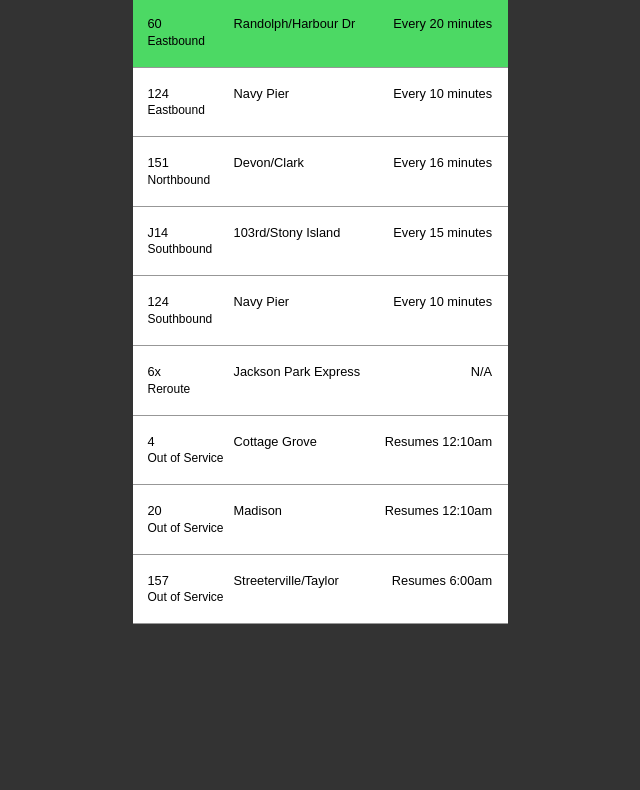
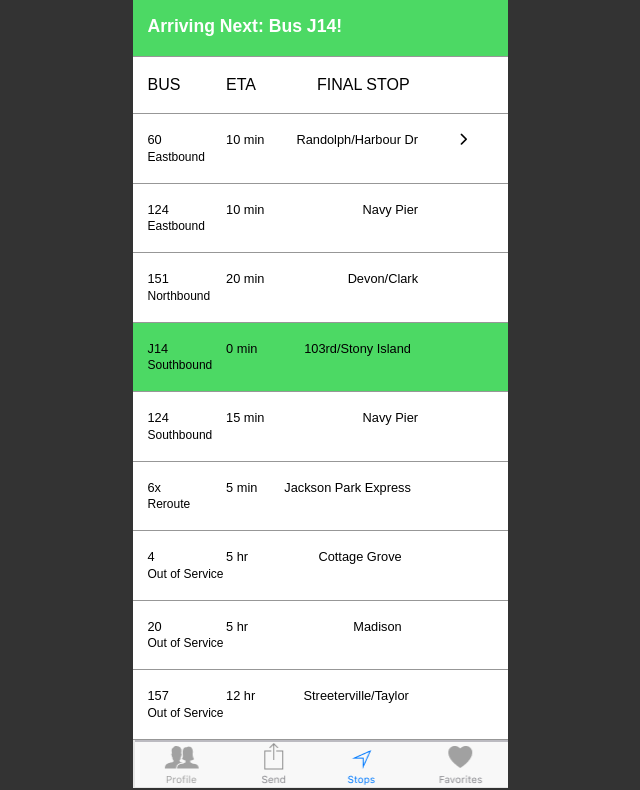
Before and after one commit to genp17/Frontend-Challenge, a plain HTML site: page index.html in a window 1280 px wide. Shown: the part 335-1125 px from the top of the page, without its empty margins (320-960 px from the left). Before the commit the page ends 959 px from the top, so only its background shows below. Drawn offline with Linux system fonts and the light colour scheme.

Commit message:
made adjustments to look similar to visual challenge

```diff
--- a/css/style.css
+++ b/css/style.css
@@ -17,7 +17,6 @@ nav {
   position: fixed;
   width: 375px;
   background-color: white;
-  border-bottom: 1px solid #979797;
 }
 
 .bus-list {
@@ -42,17 +41,25 @@ nav {
   text-align: left;
 }
 
-.stop {
-  width: 35%;
-  margin-right: 3%;
-  margin-left: 2%;
-  text-align: left;
+.time {
+  /* width: 20%; */
+  /* margin-right: 3%;
+  margin-left: 2%; */
+  text-align: right;
+
 }
 
-.time {
-  width: 30%;
+.stop {
+  width: 40%;
   text-align: right;
-  margin-right: 4%;
+  /* margin-right: 4%; */
+}
+
+.arrow {
+  width: 5%;
+  text-align: right;
+  vertical-align: middle;
+  padding-left: 10%;
 }
 
 .map {
@@ -64,8 +71,18 @@ nav {
   font-size: 1rem;
   font-weight: bold;
   text-align: center;
-  padding-top: 20px;
-  padding-bottom: 20px;
+  padding-top: 8%;
+  padding-bottom: 1%;
+  padding-right: 15%;
+}
+
+.backarrow {
+  float: left;
+  padding-top: 5%;
+  padding-bottom: 2%;
+  padding-left: 1%;
+  width: 17%;
+
 }
 
 .name {
@@ -78,3 +95,24 @@ nav {
 .green {
   background-color: #4cd964;
 }
+
+.bottomnav {
+  width:375px;
+}
+
+.heading {
+  font-weight: 500;
+  font-size: 1rem;
+  text-align: right;
+}
+
+.bus {
+  font-weight: 500;
+  font-size: 1rem;
+}
+.nextbus {
+  font-weight: 600;
+  font-size: 1.1rem;
+  color: white;
+  padding-left: 4%;
+}
--- a/index.html
+++ b/index.html
@@ -10,6 +10,8 @@
   <body>
     <section class="container">
       <nav>
+        <img src="images/status.png" alt="status bar">
+        <img class="backarrow" src="images/backarrow.png" alt="back arrow">
         <h1 class="title">Washington & State St.</h1>
       </nav>
       <section class="bus-list">
@@ -17,78 +19,101 @@
         <ul>
           <li class="routes green">
             <ul class="details">
+              <li class="nextbus">Arriving Next: Bus J14!</li>
+            </ul>
+          </li>
+          <li class="routes">
+            <ul class="details">
+              <li class="line bus">BUS</li>
+              <li class="time heading">ETA</li>
+              <li class="stop heading">FINAL STOP</li>
+            </ul>
+          </li>
+          <li class="routes">
+            <ul class="details">
               <li class="line">60</li>
+              <!-- <li class="time">Every 20 minutes</li> -->
+              <li class="time">10 min</li>
               <li class="stop">Randolph/Harbour Dr</li>
-              <li class="time">Every 20 minutes</li>
+              <li class="arrow"><i class="fa fa-chevron-right" aria-hidden="true"></i></li>
             </ul>
             <p class="name">Eastbound</p>
           </li>
           <li class="routes">
             <ul class="details">
               <li class="line">124</li>
+              <li class="time">10 min</li>
+              <!-- <li class="time">Every 10 minutes</li> -->
               <li class="stop">Navy Pier</li>
-              <li class="time">Every 10 minutes</li>
             </ul>
             <p class="name">Eastbound</p>
           </li>
           <li class="routes">
             <ul class="details">
               <li class="line">151</li>
+              <li class="time">20 min</li>
+              <!-- <li class="time">Every 16 minutes</li> -->
               <li class="stop">Devon/Clark</li>
-              <li class="time">Every 16 minutes</li>
             </ul>
             <p class="name">Northbound</p>
           </li>
-          <li class="routes">
+          <li class="routes green">
             <ul class="details">
               <li class="line">J14</li>
+              <li class="time">0 min</li>
+              <!-- <li class="time">Every 15 minutes</li> -->
               <li class="stop">103rd/Stony Island</li>
-              <li class="time">Every 15 minutes</li>
             </ul>
             <p class="name">Southbound</p>
           </li>
           <li class="routes">
             <ul class="details">
               <li class="line">124</li>
+              <li class="time">15 min</li>
+              <!-- <li class="time">Every 10 minutes</li> -->
               <li class="stop">Navy Pier</li>
-              <li class="time">Every 10 minutes</li>
             </ul>
             <p class="name">Southbound</p>
           </li>
           <li class="routes">
             <ul class="details">
               <li class="line">6x</li>
+              <li class="time">5 min</li>
+              <!-- <li class="time">N/A</li> -->
               <li class="stop">Jackson Park Express</li>
-              <li class="time">N/A</li>
             </ul>
             <p class="name">Reroute</p>
           </li>
           <li class="routes">
             <ul class="details">
               <li class="line">4</li>
+              <li class="time">5 hr</li>
+              <!-- <li class="time">Resumes 12:10am</li> -->
               <li class="stop">Cottage Grove</li>
-              <li class="time">Resumes 12:10am</li>
             </ul>
             <p class="name">Out of Service</p>
           </li>
           <li class="routes">
             <ul class="details">
               <li class="line">20</li>
+              <li class="time">5 hr</li>
+              <!-- <li class="time">Resumes 12:10am</li> -->
               <li class="stop">Madison</li>
-              <li class="time">Resumes 12:10am</li>
             </ul>
             <p class="name">Out of Service</p>
           </li>
           <li class="routes">
             <ul class="details">
               <li class="line">157</li>
+              <li class="time">12 hr</li>
+              <!-- <li class="time">Resumes 6:00am</li> -->
               <li class="stop">Streeterville/Taylor</li>
-              <li class="time">Resumes 6:00am</li>
             </ul>
             <p class="name">Out of Service</p>
           </li>
         </ul>
       </section>
+      <img class="bottomnav"src="images/bottomnav.png" alt="bottom nav">
     </section>
   </body>
 </html>
```
Also changed, not shown: images/backarrow.png (added), images/bottomnav.png (added), images/status.png (added).
